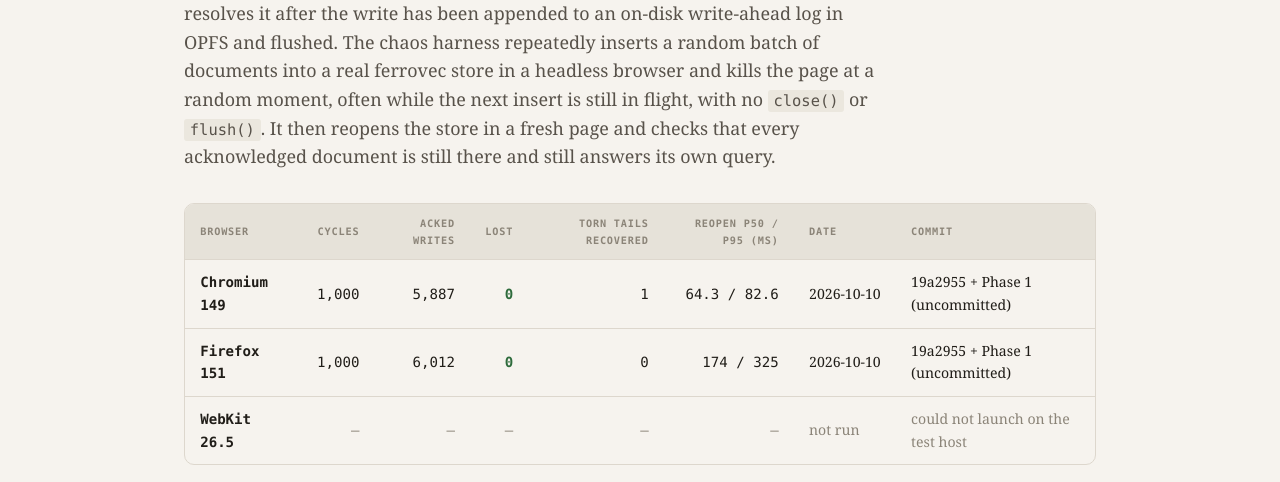
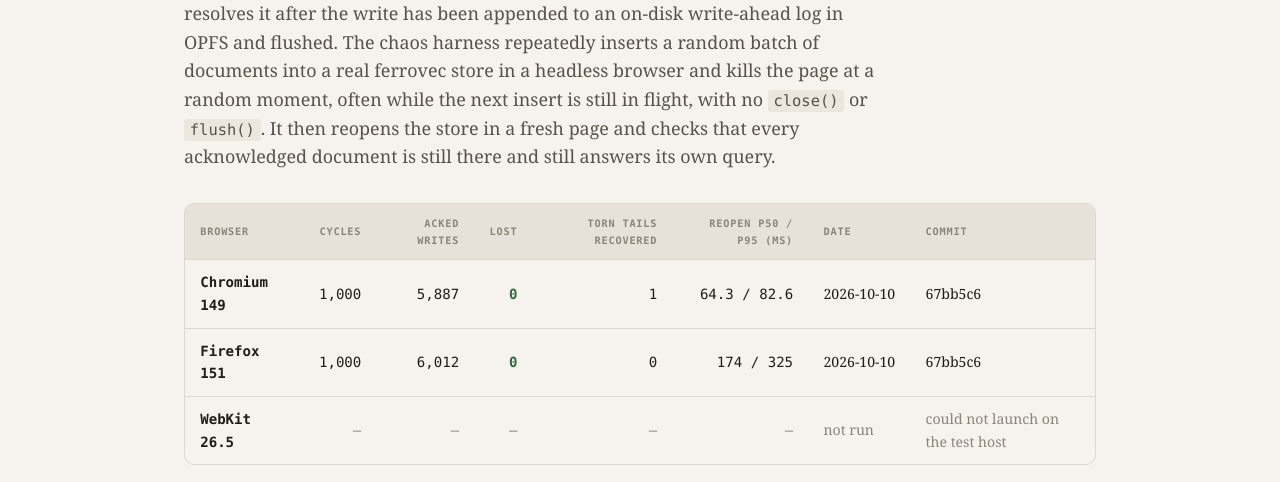
Before and after one commit to singhpratech/ferrovec, a plain HTML site: page docs/chaos.html in a window 1280 px wide. Shown: the part 287-769 px from the top of the page. Drawn offline with Linux system fonts and the light colour scheme.

Commit message:
docs: pin the published chaos results to commit 67bb5c6

```diff
--- a/docs/chaos.html
+++ b/docs/chaos.html
@@ -152,7 +152,7 @@
             <td class="num">1</td>
             <td class="num">64.3 / 82.6</td>
             <td class="date">2026-10-10</td>
-            <td>19a2955 + Phase 1 (uncommitted)</td>
+            <td>67bb5c6</td>
           </tr>
           <tr>
             <td class="name">Firefox 151</td>
@@ -162,7 +162,7 @@
             <td class="num">0</td>
             <td class="num">174 / 325</td>
             <td class="date">2026-10-10</td>
-            <td>19a2955 + Phase 1 (uncommitted)</td>
+            <td>67bb5c6</td>
           </tr>
           <tr>
             <td class="name">WebKit 26.5</td>
```
Also changed, not shown: js/test/chaos/RESULTS.md (+2 -2 lines).
